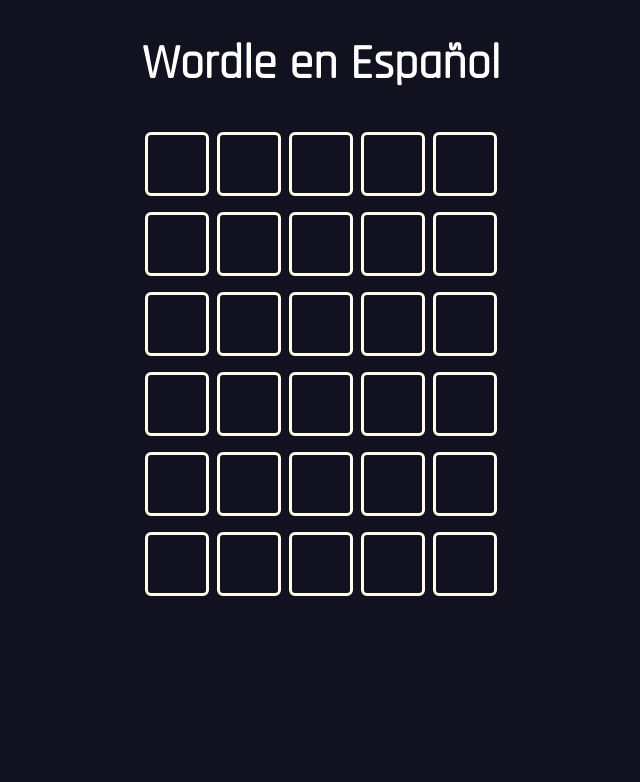
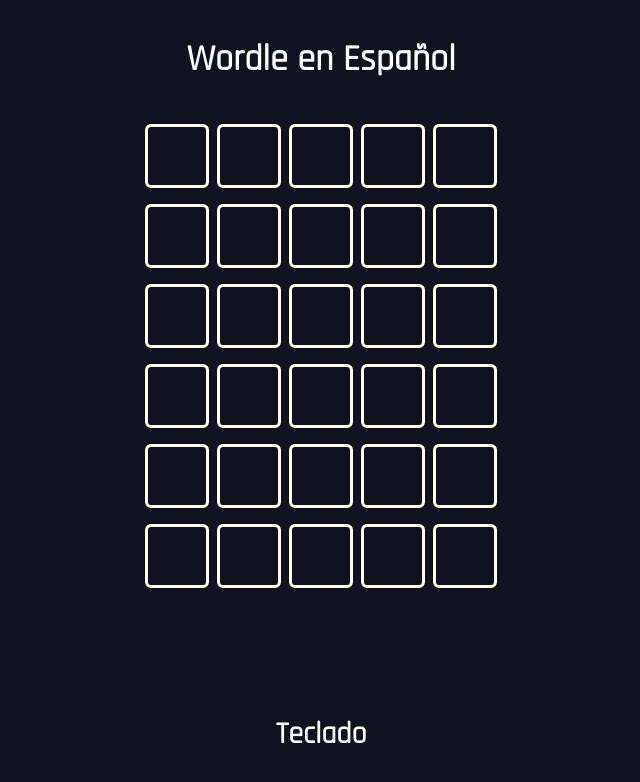
Before and after one commit to jandriw/my_svelte_worlde, a SvelteKit app: page / in a window 1280 px wide. Both pictures are taken after a click on the button "Empezar 🎉". Shown: the top 782 px of the page, without its empty margins (319-959 px from the left). Built offline with nearby package versions, Linux system fonts and the light colour scheme.

Commit message:
Mensaje win/lost

```diff
--- a/src/routes/+page.svelte
+++ b/src/routes/+page.svelte
@@ -61,6 +61,16 @@
     $: lastWord === $correctWord.toUpperCase() && gameWon()
     $: currentGuessIndex >= 6 && lastWord !== $correctWord.toUpperCase() && gameLost()
 
+    $: stateBg = () => {
+        if ( state === 'won') {
+            return "bg-green-200 border-4 border-green-500"
+        } else if ( state === 'lost') {
+            return "bg-red-200 border-4 border-red-500"
+        } else {
+            return "bg-transparent"
+        }
+    }
+
 
 
 </script>
@@ -76,7 +86,7 @@
 {:else}
 
 <div class="flex flex-col">
-    <h1 class="text-white text-5xl font-bold my-10 m-auto"> Wordle en Español</h1>
+    <h1 class="text-white text-4xl font-bold my-10 m-auto"> Wordle en Español</h1>
 
     <div class="m-auto">
         {#each Array(6) as _, i}
@@ -90,18 +100,21 @@
         {/each}
     </div>
 
-    <div class="m-auto">
+    <div class="m-auto h-24 w-96 {stateBg()} rounded-md flex justify-center content-center">
         <!--Resultados-->
-        {#if state === 'won'}
-            <h1 class="text-white text-3xl font-bold my-10 m-auto"> 🎉 !!Has Ganado!! 🎉 </h1>
-        {:else if state === 'lost'}
-            <h1 class="text-white text-3xl font-bold my-10 m-auto"> 💩 Has Perdido... 💩 </h1>
-            <h1 class="text-white text-3xl font-bold my-10 m-auto"> La palabra secreta era "{$correctWord}" </h1>
-        {/if}
+            {#if state === 'won'}
+                <h1 class="text-green-500 text-2xl font-bold m-auto"> 🎉 !!Has Ganado!! 🎉 </h1>
+            {:else if state === 'lost'}
+                <div class="m-auto">
+                <h1 class="text-red-500 text-2xl font-bold"> 💩 Has Perdido... 💩 </h1>
+                <h1 class="text-red-500 text-2xl font-bold"> Palabra correcta: "{$correctWord}" </h1>
+                </div>
+            {/if}
     </div>
 
     <div class="m-auto">
         <!--Teclado-->
+        <h1 class="text-white text-3xl font-bold my-5 m-auto"> Teclado </h1>
     </div>
 </div>
 
```
